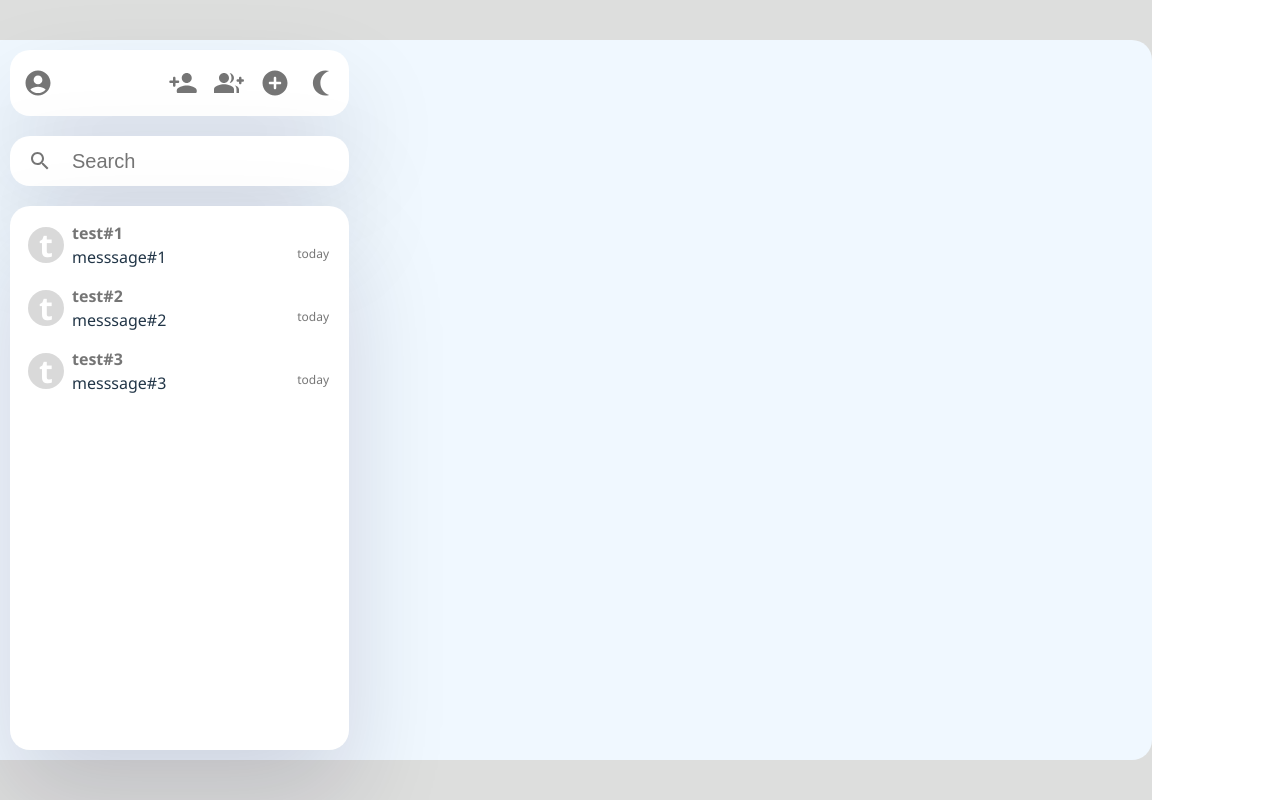
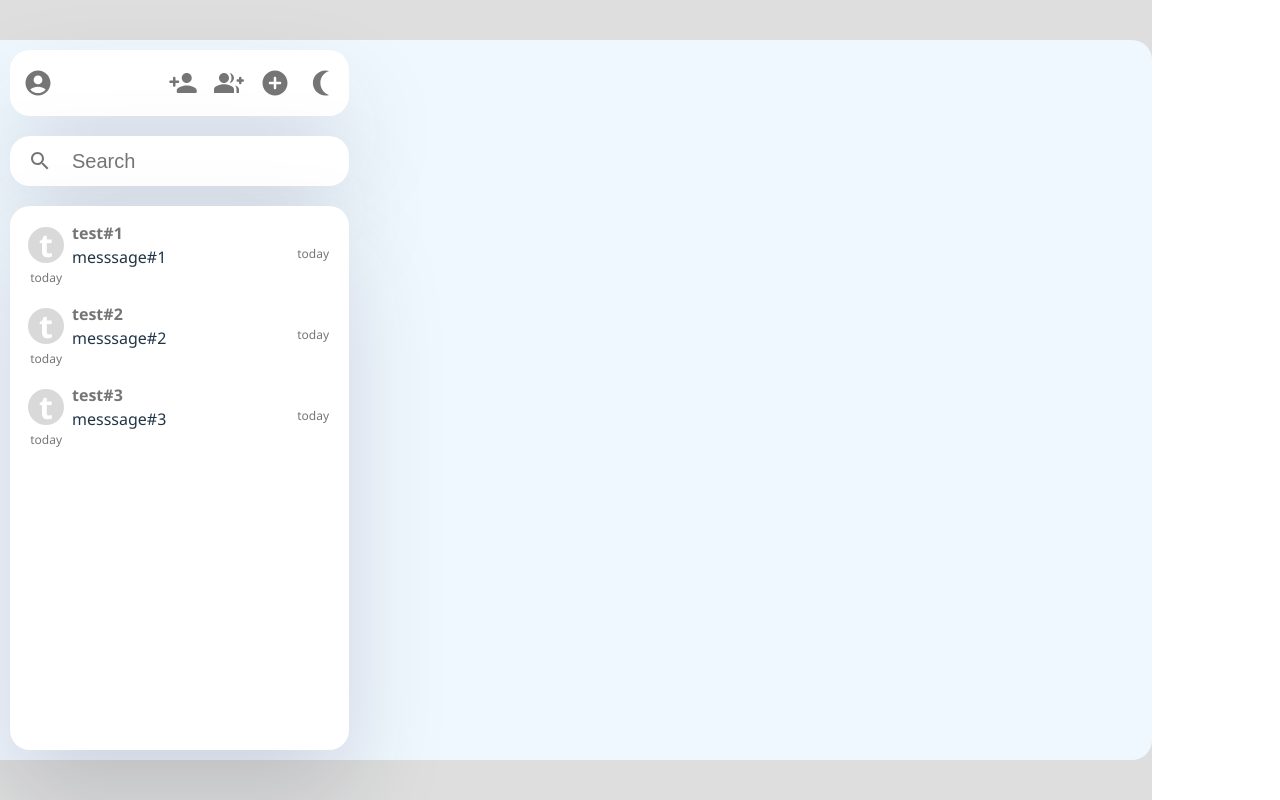
Before and after one commit to SahilKishor21/Connect, a React (Vite) app: page /app in a window 1280 px wide. Built offline with nearby package versions, Linux system fonts and the light colour scheme.

Commit message:
Updated conversationsItem.jsx

```diff
--- a/src/components/conversationsItem.jsx
+++ b/src/components/conversationsItem.jsx
@@ -10,6 +10,8 @@ export default function ConversationsItem({ props }) {
             <p className="con-title">{props.name}</p>
             <p className="con-lastMessage">{props.lastMessage}</p>
             <p className="con-timestamp">{props.timestamp}</p>
+            <p className="con-timestamp">{props.timestamp}</p>
+
         </div>
     );
 }
```
